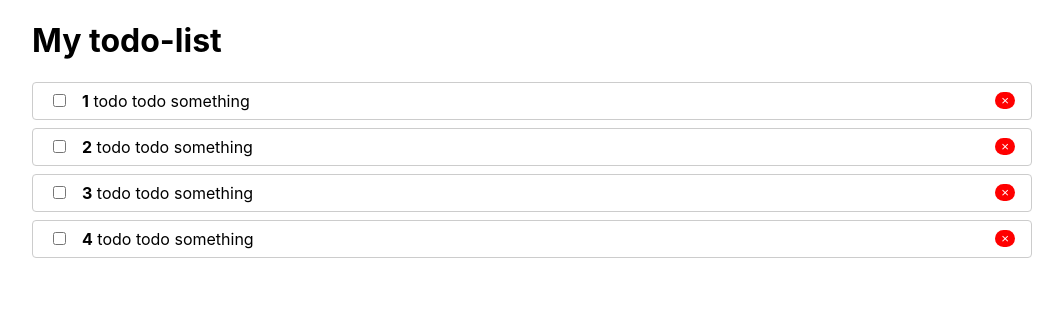
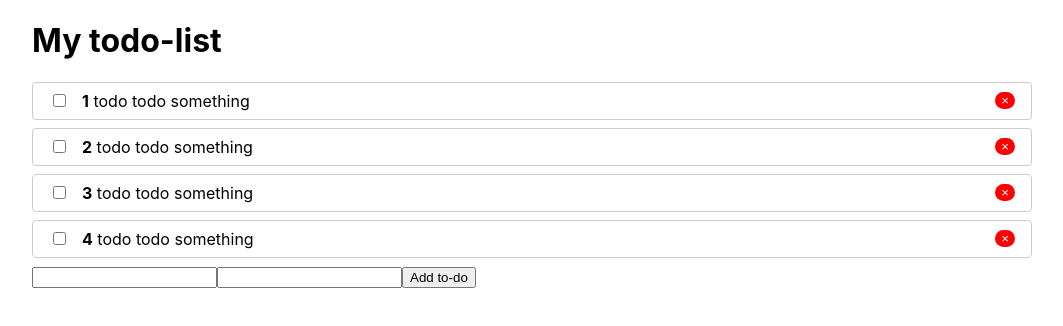
Before and after one commit to EgorRagulin/todo-list, a React (Create React App) app: page / in a window 1280 px wide. Shown: the top 326 px of the page, without its empty margins (108-1171 px from the left). Built offline with nearby package versions, Linux system fonts and the light colour scheme.

Commit message:
add creating to-do item

```diff
--- a/src/App.js
+++ b/src/App.js
@@ -2,6 +2,7 @@ import React from "react";
 import TodoList from "./todo/TodoList";
 import Context from "./context";
 import TodoListIsEmpty from "./todo/TodoListIsEmpty";
+import CreateTodoItem from "./todo/CreateTodoItem";
 
 function App() {
     const [todoItems, setTodoItems] = React.useState([
@@ -20,8 +21,33 @@ function App() {
         )
     }
 
+    function createTodoItem(title, description) {
+        const id = generateUniqueId()
+
+        setTodoItems(
+            todoItems.concat([{
+                id,
+                title,
+                description,
+                completed: false
+            }])
+        )
+    }
+
     function removeTodoItem(id) {
         setTodoItems(todoItems.filter(todoItem => todoItem.id !== id))
+    }
+
+    function generateUniqueId() {
+        let maxTodoItemId = 0
+
+        if (todoItems.length > 0) {
+            todoItems.forEach((todoItem => {
+                if(maxTodoItemId < todoItem.id) maxTodoItemId = todoItem.id
+            }))
+        }
+
+        return maxTodoItemId + 1
     }
 
     return (
@@ -34,7 +60,7 @@ function App() {
                     <TodoList todoItems={todoItems} onChangeTodoItemSelection={toggleTodoItem}/>
                 }
 
-
+                <CreateTodoItem createTodoItem={createTodoItem}></CreateTodoItem>
             </div>
         </Context.Provider>
     );
--- /dev/null
+++ b/src/todo/CreateTodoItem.js
@@ -0,0 +1,52 @@
+import React, {useState} from "react";
+import PropTypes from "prop-types"
+
+const styles = {
+    form: {
+    }
+}
+
+function useInput(defaultValue = "") {
+    const [value, setValue] = useState(defaultValue)
+
+    return {
+        bind: {
+            value,
+            onChange: event => setValue(event.target.value)
+        },
+        clear: () => setValue(""),
+        value: () => value
+    }
+}
+
+function CreateTodoItem({ createTodoItem }) {
+    const title = useInput("")
+    const description = useInput("")
+
+    function submitHandler(event) {
+        event.preventDefault()
+
+        let titleValue = title.value()
+        let descriptionValue = description.value()
+
+        if(titleValue.trim() && descriptionValue.trim()) {
+            createTodoItem(titleValue, descriptionValue)
+            title.clear()
+            description.clear()
+        }
+    }
+
+    return (
+        <form style={styles.form} onSubmit={submitHandler}>
+            <input {...title.bind} />
+            <input {...description.bind} />
+            <button type={"submit"}>Add to-do</button>
+        </form>
+    )
+}
+
+CreateTodoItem.propTypes = {
+    createTodoItem: PropTypes.func.isRequired
+}
+
+export default CreateTodoItem
```
